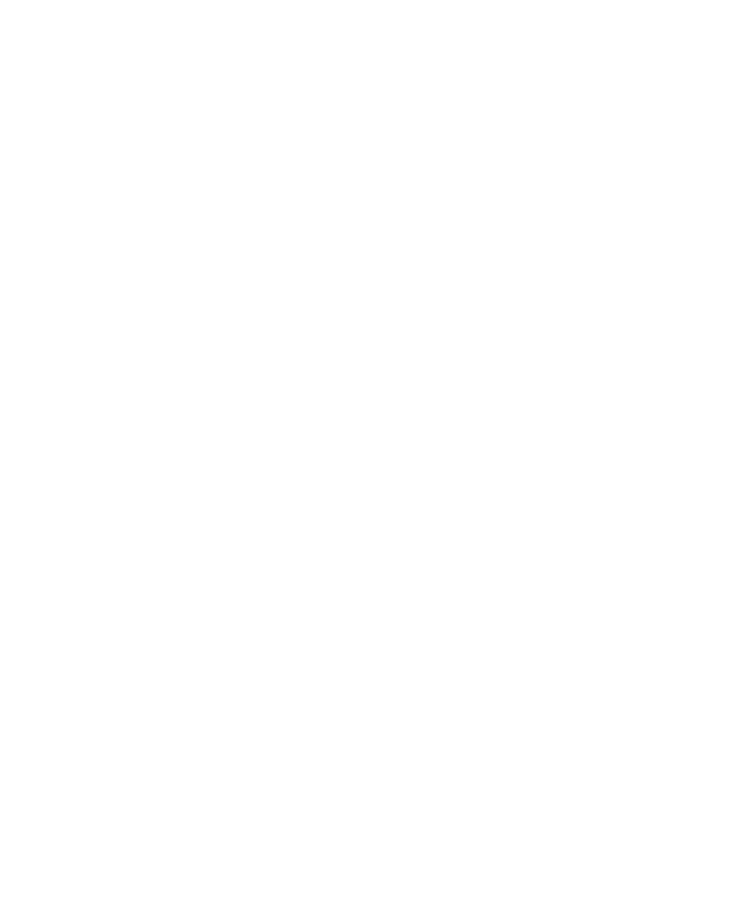
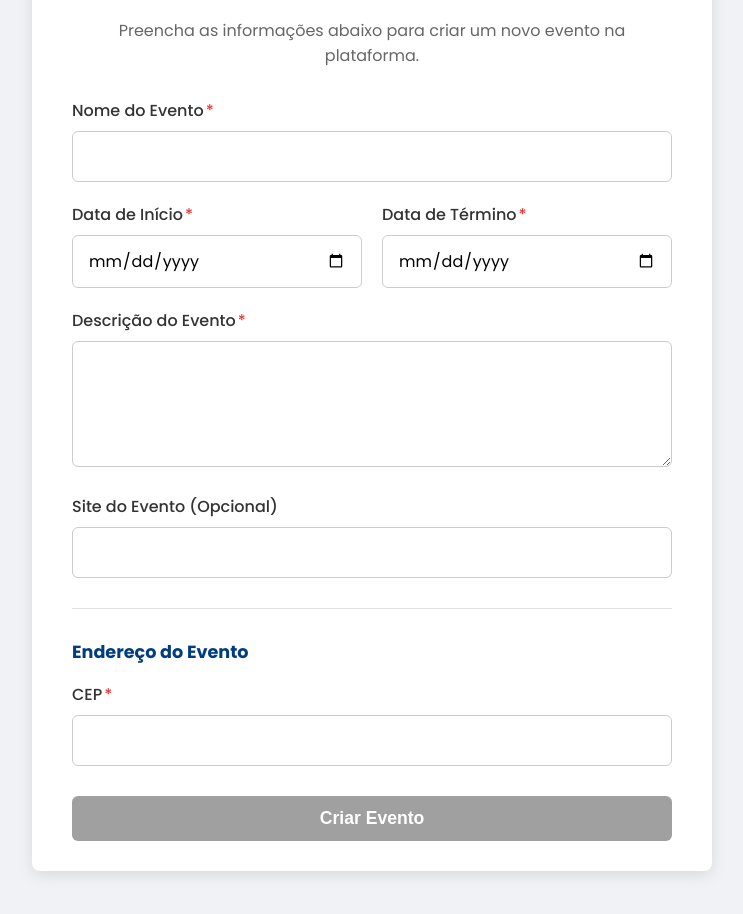
Before and after one commit to zero123gui/Equipe3_ES2, an Angular app in the folder frontend/: page /criar-evento in a window 1280 px wide. Shown: the part 240-1154 px from the top of the page, without its empty margins (268-1011 px from the left). Before the commit the page ends 800 px from the top, so only its background shows below. Built offline with nearby package versions, Linux system fonts and the light colour scheme.

Commit message:
CADASTRO DE EVENTO

```diff
--- a/frontend/src/app/app.routes.ts
+++ b/frontend/src/app/app.routes.ts
@@ -7,6 +7,7 @@
 import { Eventos } from './pages/eventos/eventos';
 import { EventoDetalhe } from './pages/evento-detalhe/evento-detalhe';
 import { CriarEvento } from './pages/criar-evento/criar-evento';
+import { adminGuard } from './guards/admin-guard';
 
 export const routes: Routes = [
   { path: '', redirectTo: '/home', pathMatch: 'full' }, // Mude o padrão para a home
@@ -22,6 +23,11 @@
   // /eventos/1, /eventos/42, etc., vão todos para esta página.
   { path: 'eventos/:id', component: EventoDetalhe },
   { path: 'criar-evento', component: CriarEvento },
+  {
+    path: 'criar-evento',
+    component: CriarEvento,
+    canActivate: [adminGuard] // <-- APLICA A PROTEÇÃO AQUI
+  },
 
   { path: '**', redirectTo: '/home' } // Redireciona para a home se a URL não existir
 ];
--- /dev/null
+++ b/frontend/src/app/guards/admin-guard.ts
@@ -0,0 +1,15 @@
+import { inject } from '@angular/core';
+import { CanActivateFn, Router } from '@angular/router';
+import { AuthService } from '../services/auth';
+
+export const adminGuard: CanActivateFn = (route, state) => {
+  const authService = inject(AuthService);
+  const router = inject(Router);
+
+  if (authService.isAdmin()) {
+    return true; // Permite o acesso à rota
+  } else {
+    router.navigate(['/home']); // Redireciona para a home se não for admin
+    return false; // Bloqueia o acesso
+  }
+};
--- a/frontend/src/app/pages/criar-evento/criar-evento.css
+++ b/frontend/src/app/pages/criar-evento/criar-evento.css
@@ -0,0 +1,116 @@
+.page-wrapper {
+  display: flex;
+  justify-content: center;
+  align-items: flex-start;
+  padding: 50px 20px;
+  min-height: calc(100vh - 85px);
+  background-color: #f0f2f5;
+}
+
+.form-card {
+  background-color: #FFFFFF;
+  padding: 30px 40px;
+  border-radius: 8px;
+  box-shadow: 0 4px 15px rgba(0, 0, 0, 0.1);
+  width: 100%;
+  max-width: 600px;
+}
+
+.card-title {
+  font-size: 2em;
+  font-weight: 700;
+  color: #003d80;
+  text-align: center;
+  margin-bottom: 10px;
+}
+
+.card-subtitle {
+  text-align: center;
+  margin-bottom: 30px;
+  color: #666;
+}
+
+.form-group {
+  margin-bottom: 20px;
+}
+
+.form-group label {
+  display: block;
+  font-weight: 500;
+  margin-bottom: 8px;
+}
+
+.required-star {
+  color: #e53935;
+  margin-left: 2px;
+}
+
+.form-group input, .form-group textarea {
+  width: 100%;
+  padding: 12px 15px;
+  border: 1px solid #CCCCCC;
+  border-radius: 6px;
+  box-sizing: border-box;
+  font-size: 1em;
+  font-family: inherit;
+  outline: none;
+  transition: border-color 0.3s ease;
+}
+
+.form-group textarea {
+  resize: vertical;
+}
+
+.form-group input[readonly] {
+  background-color: #E9ECEF;
+  cursor: not-allowed;
+}
+
+.form-group input:focus, .form-group textarea:focus {
+  border-color: #0070e0;
+}
+
+.divider {
+  border: none;
+  border-top: 1px solid #e0e0e0;
+  margin: 30px 0;
+}
+
+.address-title {
+    font-weight: bold;
+    font-size: 1.1em;
+    color: #003d80;
+}
+
+.form-row {
+  display: flex;
+  gap: 20px;
+}
+.form-row .form-group {
+  flex: 1;
+}
+
+.btn-primary {
+  width: 100%;
+  padding: 12px;
+  background-color: #0070e0;
+  color: white;
+  border: none;
+  border-radius: 6px;
+  font-size: 1.1em;
+  font-weight: bold;
+  cursor: pointer;
+  transition: background-color 0.3s;
+  margin-top: 10px;
+}
+
+.btn-primary:disabled {
+  background-color: #A0A0A0;
+  cursor: not-allowed;
+}
+
+.success-message, .error-message {
+    padding: 10px; border-radius: 4px; text-align: center; margin-bottom: 20px;
+}
+.success-message { color: #155724; background-color: #D4EDDA; }
+.error-message { color: #721c24; background-color: #F8D7DA; }
--- a/frontend/src/app/pages/criar-evento/criar-evento.html
+++ b/frontend/src/app/pages/criar-evento/criar-evento.html
@@ -1 +1,71 @@
-<p>criar-evento works!</p>
+<div class="page-wrapper">
+  <div class="form-card">
+    <h2 class="card-title">Cadastrar Novo Evento</h2>
+    <p class="card-subtitle">Preencha as informações abaixo para criar um novo evento na plataforma.</p>
+
+    <form [formGroup]="eventoForm" (ngSubmit)="onSubmit()">
+
+      <div class="form-group">
+        <label for="nomeEvento">Nome do Evento<span class="required-star">*</span></label>
+        <input type="text" id="nomeEvento" formControlName="nomeEvento">
+      </div>
+
+      <div class="form-row">
+        <div class="form-group">
+          <label for="dtInicio">Data de Início<span class="required-star">*</span></label>
+          <input type="date" id="dtInicio" formControlName="dtInicio">
+        </div>
+        <div class="form-group">
+          <label for="dtTermino">Data de Término<span class="required-star">*</span></label>
+          <input type="date" id="dtTermino" formControlName="dtTermino">
+        </div>
+      </div>
+
+      <div class="form-group">
+        <label for="descricao">Descrição do Evento<span class="required-star">*</span></label>
+        <textarea id="descricao" formControlName="descricao" rows="4"></textarea>
+      </div>
+
+      <div class="form-group">
+        <label for="urlSite">Site do Evento (Opcional)</label>
+        <input type="url" id="urlSite" formControlName="urlSite">
+      </div>
+
+      <hr class="divider">
+      <p class="address-title">Endereço do Evento</p>
+
+      <div class="form-group">
+        <label for="cep">CEP<span class="required-star">*</span></label>
+        <input type="text" id="cep" formControlName="cep" (blur)="buscarCep()">
+      </div>
+
+      <div class="address-fields-container" *ngIf="enderecoVisivel">
+        <div class="form-group">
+          <label>Logradouro / Bairro</label>
+          <input type="text" [value]="eventoForm.get('logradouro')?.value + ', ' + eventoForm.get('bairro')?.value" readonly>
+        </div>
+
+        <div class="form-group">
+          <label>Cidade / UF</label>
+          <input type="text" [value]="eventoForm.get('localidade')?.value + ' / ' + eventoForm.get('uf')?.value" readonly>
+        </div>
+
+        <div class="form-row">
+          <div class="form-group">
+            <label for="numero">Número<span class="required-star">*</span></label>
+            <input type="text" id="numero" formControlName="numero">
+          </div>
+          <div class="form-group">
+            <label for="complemento">Complemento</label>
+            <input type="text" id="complemento" formControlName="complemento">
+          </div>
+        </div>
+      </div>
+
+      <div *ngIf="successMessage" class="success-message">{{ successMessage }}</div>
+      <div *ngIf="errorMessage" class="error-message">{{ errorMessage }}</div>
+
+      <button type="submit" class="btn-primary" [disabled]="eventoForm.invalid">Criar Evento</button>
+    </form>
+  </div>
+</div>
--- a/frontend/src/app/pages/criar-evento/criar-evento.ts
+++ b/frontend/src/app/pages/criar-evento/criar-evento.ts
@@ -1,11 +1,97 @@
 import { Component } from '@angular/core';
+import { CommonModule } from '@angular/common';
+import { Router, RouterModule } from '@angular/router';
+import { ReactiveFormsModule, FormGroup, FormControl, Validators } from '@angular/forms';
+import { Api } from '../../services/api';
+import { Evento } from '../../models/models';
 
 @Component({
   selector: 'app-criar-evento',
-  imports: [],
+  standalone: true,
+  imports: [CommonModule, RouterModule, ReactiveFormsModule],
   templateUrl: './criar-evento.html',
   styleUrl: './criar-evento.css'
 })
 export class CriarEvento {
 
+  public eventoForm: FormGroup;
+  public enderecoVisivel = false;
+  public errorMessage = '';
+  public successMessage = '';
+
+  constructor(private apiService: Api, private router: Router) {
+    // Define a estrutura do formulário e suas validações
+    this.eventoForm = new FormGroup({
+      nomeEvento: new FormControl('', [Validators.required]),
+      dtInicio: new FormControl('', [Validators.required]),
+      dtTermino: new FormControl('', [Validators.required]),
+      descricao: new FormControl('', [Validators.required]),
+      urlSite: new FormControl(''), // Opcional
+      // Endereço
+      cep: new FormControl('', [Validators.required]),
+      logradouro: new FormControl(''),
+      numero: new FormControl('', [Validators.required]),
+      complemento: new FormControl(''),
+      bairro: new FormControl(''),
+      localidade: new FormControl(''),
+      uf: new FormControl('')
+    });
+  }
+
+  buscarCep() {
+    const cep = this.eventoForm.get('cep')?.value.replace(/\D/g, '');
+    if (cep && cep.length === 8) {
+      this.apiService.getEnderecoPorCep(cep).subscribe((data: any) => {
+        if (!data.erro) {
+          // Preenche os campos do formulário com os dados do ViaCEP
+          this.eventoForm.patchValue({
+            logradouro: data.logradouro,
+            bairro: data.bairro,
+            localidade: data.localidade,
+            uf: data.uf
+          });
+          this.enderecoVisivel = true;
+        } else {
+          alert('CEP não encontrado!');
+          this.enderecoVisivel = false;
+        }
+      });
+    }
+  }
+
+  onSubmit() {
+    this.errorMessage = '';
+    this.successMessage = '';
+
+    if (this.eventoForm.invalid) {
+      this.errorMessage = 'Por favor, preencha todos os campos obrigatórios.';
+      return;
+    }
+
+    const formValues = this.eventoForm.value;
+
+    // Monta o objeto que será enviado para a API
+    const eventoPayload: Omit<Evento, 'id'> = {
+      nomeEvento: formValues.nomeEvento,
+      dtInicio: formValues.dtInicio,
+      dtTermino: formValues.dtTermino,
+      // Concatena as partes do endereço em um único campo 'local'
+      local: `${formValues.logradouro}, ${formValues.numero} - ${formValues.bairro}, ${formValues.localidade} - ${formValues.uf}`,
+      descricao: formValues.descricao,
+      urlSite: formValues.urlSite
+    };
+
+    this.apiService.createEvento(eventoPayload).subscribe({
+      next: (eventoCriado) => {
+        this.successMessage = `Evento "${eventoCriado.nomeEvento}" criado com sucesso!`;
+        this.eventoForm.reset();
+        // Opcional: redirecionar após um tempo
+        setTimeout(() => this.router.navigate(['/eventos', eventoCriado.id]), 2000);
+      },
+      error: (err) => {
+        console.error('Erro ao criar evento:', err);
+        this.errorMessage = 'Ocorreu um erro ao criar o evento. Verifique os dados e tente novamente.';
+      }
+    });
+  }
 }
```
Also changed, not shown: 1 other file (tests, documents, lock files or other folders).
